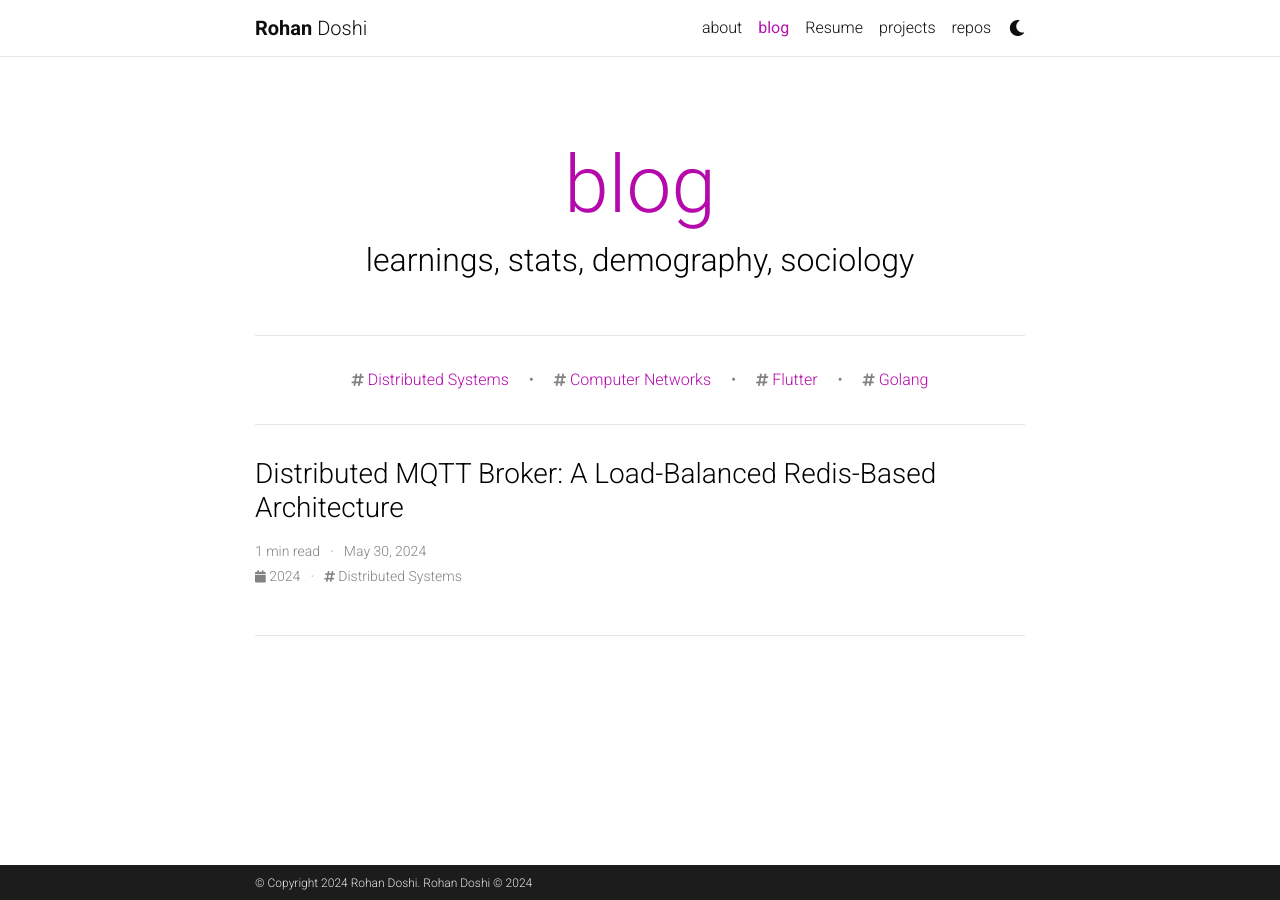
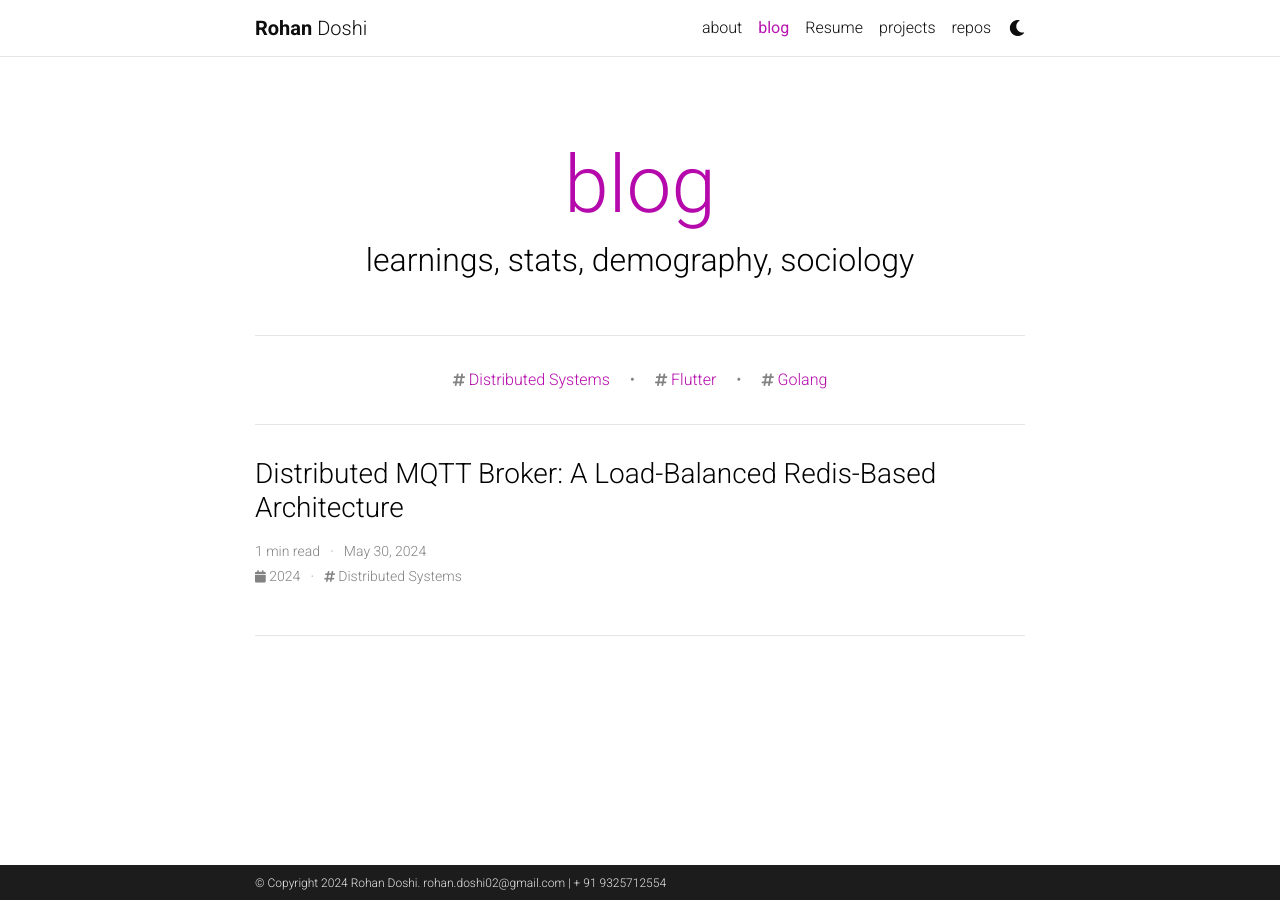
Before and after one commit to RohanDoshi21/RohanDoshi21.github.io, a Jekyll site: the page built from blog/index.html, in a window 1280 px wide. Built offline with Jekyll 4.4.1, drawn with Linux system fonts in a browser that asks for light colours; full-size pictures stand in for the smaller copies a plugin makes; the list of posts is cut into pages by our own code; comment, search, counter and statistics services are not loaded; a style sheet for code colours, icons or effects is not loaded.

```diff
--- a/_config.yml
+++ b/_config.yml
@@ -9,7 +9,7 @@
 email: rohan.doshi02@gmail.com
 description: Distributed Systems, Computer Networks, Cloud Computing
 footer_text: >
-  Rohan Doshi &copy; 2024
+  rohan.doshi02@gmail.com | + 91 9325712554
 keywords:
 
 lang: en # the language of your site (for example: en, fr, cn, ru, etc.)
@@ -38,7 +38,7 @@
 # will use title and url fields
 # Take a look to https://github.com/jekyll/jekyll-feed for more customization
 
-rss_icon: true
+rss_icon: false
 
 # -----------------------------------------------------------------------------
 # Layout
@@ -72,7 +72,7 @@
 telegram_username: # your Telegram user name
 scholar_userid: upjWDDoAAAAJ # your Google Scholar ID
 semanticscholar_id: # your Semantic Scholar ID
-whatsapp_number: +91 932712554 # your WhatsApp number (full phone number in international format. Omit any zeroes, brackets, or dashes when adding the phone number in international format.)
+whatsapp_number: +91 9325712554 # your WhatsApp number (full phone number in international format. Omit any zeroes, brackets, or dashes when adding the phone number in international format.)
 orcid_id: # your ORCID ID
 medium_username: rohan.doshi02 # your Medium username
 quora_username: # your Quora username
@@ -101,10 +101,10 @@
 # Analytics and search engine verification
 # -----------------------------------------------------------------------------
 
-google_analytics:  # your Goole Analytics measurement ID (format: G-XXXXXXXXXX)
+google_analytics:  G-ZELRJX51G5 # your Goole Analytics measurement ID (format: G-XXXXXXXXXX)
 panelbear_analytics:  # panelbear analytics site ID (format: XXXXXXXXX)
 
-google_site_verification: # your google-site-verification ID (Google Search Console)
+google_site_verification: zukfZZnta2tyC-83M7q0TARKiXgEf3k55m2A5MBptY8 # your google-site-verification ID (Google Search Console)
 bing_site_verification:  # out your bing-site-verification ID (Bing Webmaster)
 
 # -----------------------------------------------------------------------------
@@ -239,7 +239,7 @@
     tag: '/blog/tag/:name/'
     category: '/blog/category/:name/'
 
-display_tags: ['Distributed Systems', 'Computer Networks', 'Flutter', 'Golang'] # this tags will be dispalyed on the front page of your blog
+display_tags: ['Distributed Systems', 'Flutter', 'Golang'] # this tags will be dispalyed on the front page of your blog
  # this tags will be dispalyed on the front page of your blog
 
 # -----------------------------------------------------------------------------
@@ -333,7 +333,7 @@
 # Optional Features
 # -----------------------------------------------------------------------------
 
-enable_google_analytics:    false  # enables google analytics
+enable_google_analytics:    true  # enables google analytics
 enable_panelbear_analytics: false  # enables panelbear analytics
 enable_google_verification: true  # enables google site verification
 enable_bing_verification:   false  # enables bing site verification
```
Also changed, not shown: assets/img/me.jpg (added).
